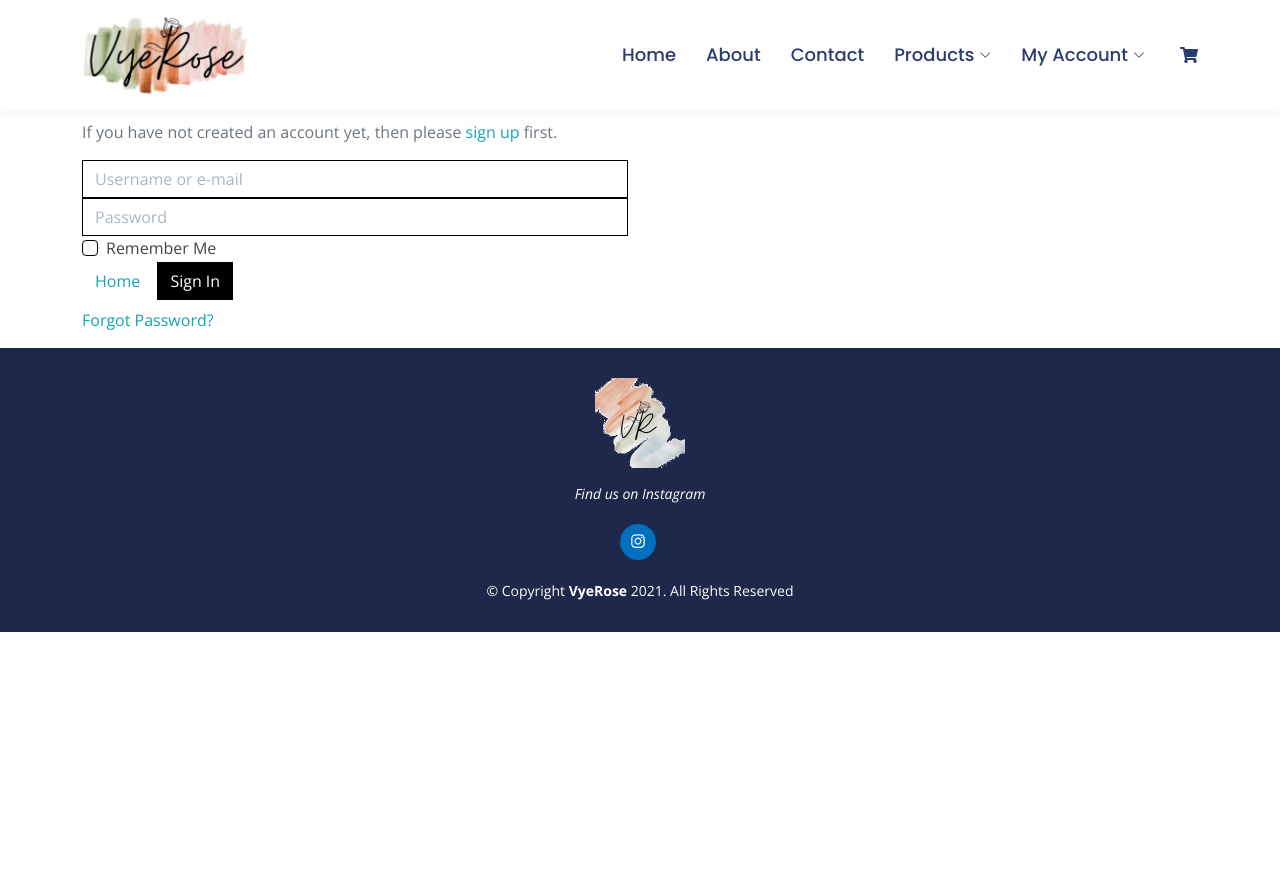
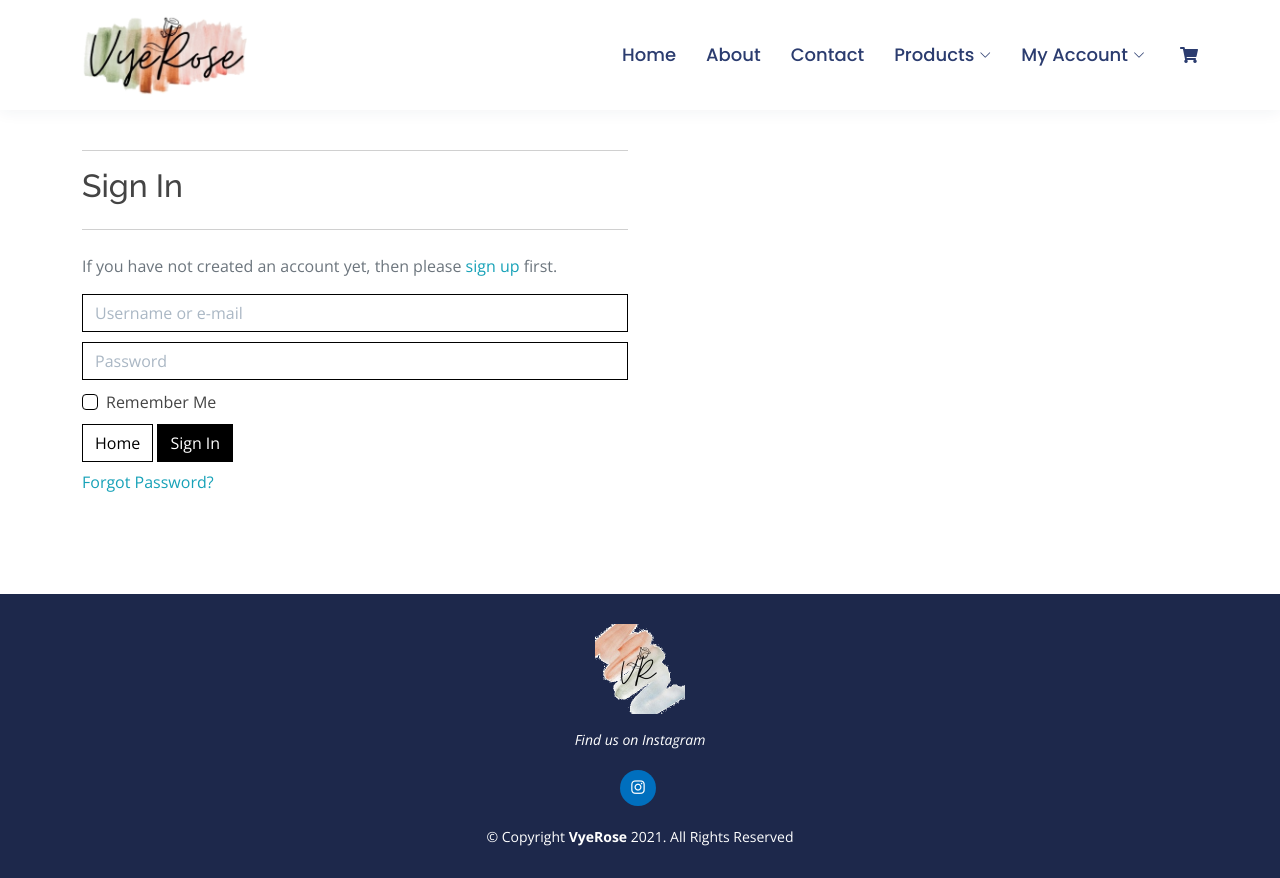
Before and after one commit to StoneMasons4106/vyerose, a Django app: page /accounts/login/ in a window 1280 px wide. Before the commit the page ends 632 px from the top, so only its background shows below. Run offline with Django 3.2, Linux system fonts and the light colour scheme; some libraries are stand-ins or nearby versions.

Commit message:
Touching up appearances on home, contact, login, logout, and register.

```diff
--- a/static/css/style.css
+++ b/static/css/style.css
@@ -26,6 +26,10 @@
 
 
 /* Allauth */
+
+.allauth-form-inner-content {
+    margin-top: 150px;
+}
 
 .allauth-form-inner-content p {
     margin-top: 1.5rem; /* mt-4 */
@@ -78,3 +82,110 @@
 .allauth-form-inner-content a {
 	color: #17a2b8; /* text-info */
 }
+
+.btn-outline-black {
+    background: white;
+    color: black !important;
+    border: 1px solid black;
+}
+
+#id_login,
+#id_password,
+#id_email,
+#id_email2,
+#id_username,
+#id_password1,
+#id_password2,
+#div_id_remember {
+    margin-bottom: 10px;
+}
+
+#signup_form {
+    margin-bottom: 50px;
+}
+
+#signout_form {
+    margin-bottom: 200px;
+}
+
+/* Media Queries */
+
+@media (min-height: 775px) {
+    .forgot-password {
+        margin-bottom: 100px;
+    }
+
+    #signout_form {
+        margin-bottom: 300px;
+    }
+}
+
+@media (min-height: 865px) {
+    .forgot-password {
+        margin-bottom: 200px;
+    }
+
+    #signup_form {
+        margin-bottom: 150px;
+    }
+
+    #signout_form {
+        margin-bottom: 400px;
+    }
+}
+
+@media (min-height: 965px) {
+    .forgot-password {
+        margin-bottom: 250px;
+    }
+
+    #signup_form {
+        margin-bottom: 200px;
+    }
+
+    #signout_form {
+        margin-bottom: 400px;
+    }
+}
+
+@media (min-height: 1045px) {
+    .forgot-password {
+        margin-bottom: 350px;
+    }
+
+    #signup_form {
+        margin-bottom: 300px;
+    }
+
+    #signout_form {
+        margin-bottom: 500px;
+    }
+}
+
+@media (min-height: 1145px) {
+    .forgot-password {
+        margin-bottom: 450px;
+    }
+
+    #signup_form {
+        margin-bottom: 400px;
+    }
+
+    #signout_form {
+        margin-bottom: 600px;
+    }
+}
+
+@media (min-height: 1245px) {
+    .forgot-password {
+        margin-bottom: 500px;
+    }
+
+    #signup_form {
+        margin-bottom: 450px;
+    }
+
+    #signout_form {
+        margin-bottom: 650px;
+    }
+}
--- a/static/mefamily/assets/css/style.css
+++ b/static/mefamily/assets/css/style.css
@@ -617,11 +617,11 @@
   padding: 15px 0;
   background: #f5f7fb;
   min-height: 40px;
-  margin-top: 110px;
+  margin-top: 109px;
 }
 @media (max-width: 992px) {
   .breadcrumbs {
-    margin-top: 58px;
+    margin-top: 109px;
   }
 }
 .breadcrumbs h2 {
--- a/templates/allauth/account/login.html
+++ b/templates/allauth/account/login.html
@@ -43,7 +43,7 @@
   {% endif %}
   <a class="btn btn-outline-black rounded-0" href="{% url 'home' %}">Home</a>
   <button class="primaryAction" type="submit">{% trans "Sign In" %}</button>
-  <p class="mt-2">
+  <p class="mt-2 forgot-password">
     <a class="button secondaryAction" href="{% url 'account_reset_password' %}">{% trans "Forgot Password?" %}</a>
   </p>
 </form>
--- a/templates/allauth/account/logout.html
+++ b/templates/allauth/account/logout.html
@@ -10,7 +10,7 @@
 <hr>
 <p>{% trans 'Are you sure you want to sign out?' %}</p>
 
-<form method="post" action="{% url 'account_logout' %}">
+<form id="signout_form" method="post" action="{% url 'account_logout' %}">
   {% csrf_token %}
   {% if redirect_field_value %}
   <input type="hidden" name="{{ redirect_field_name }}" value="{{ redirect_field_value }}"/>
```
